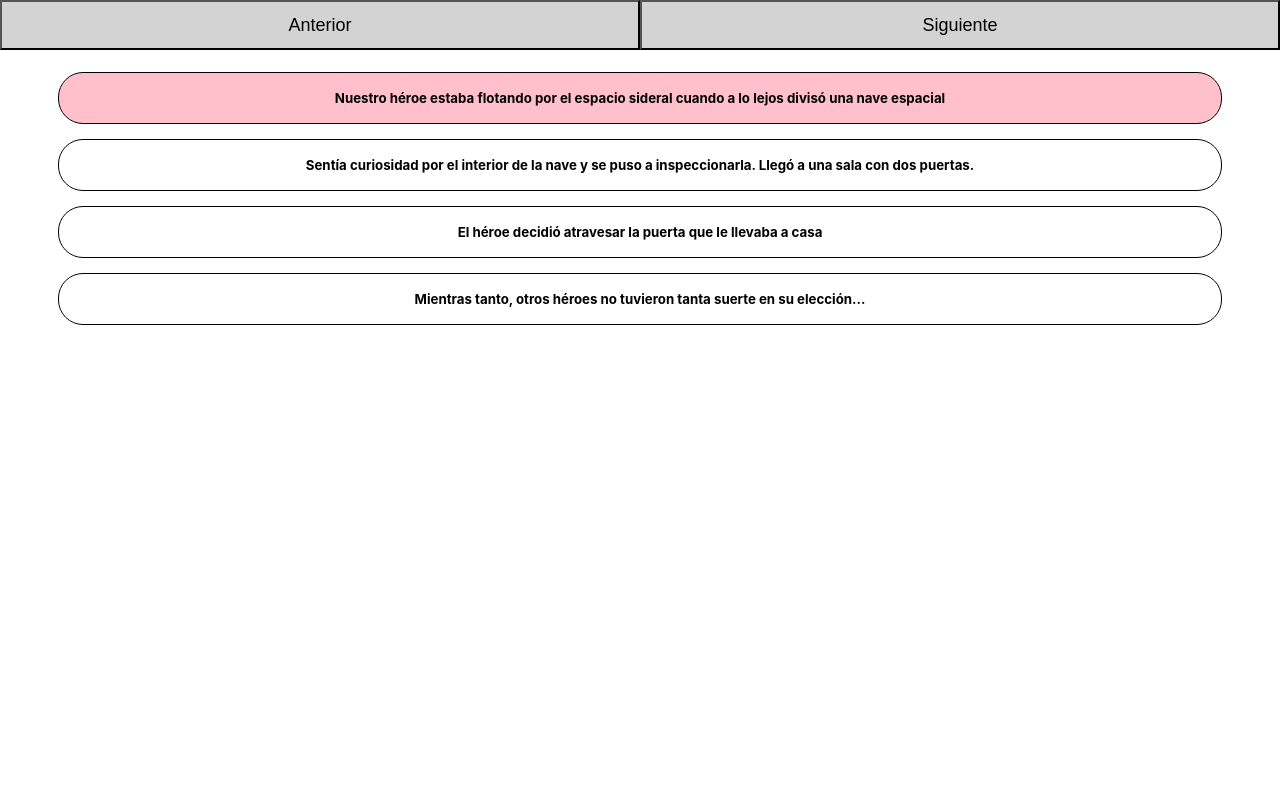
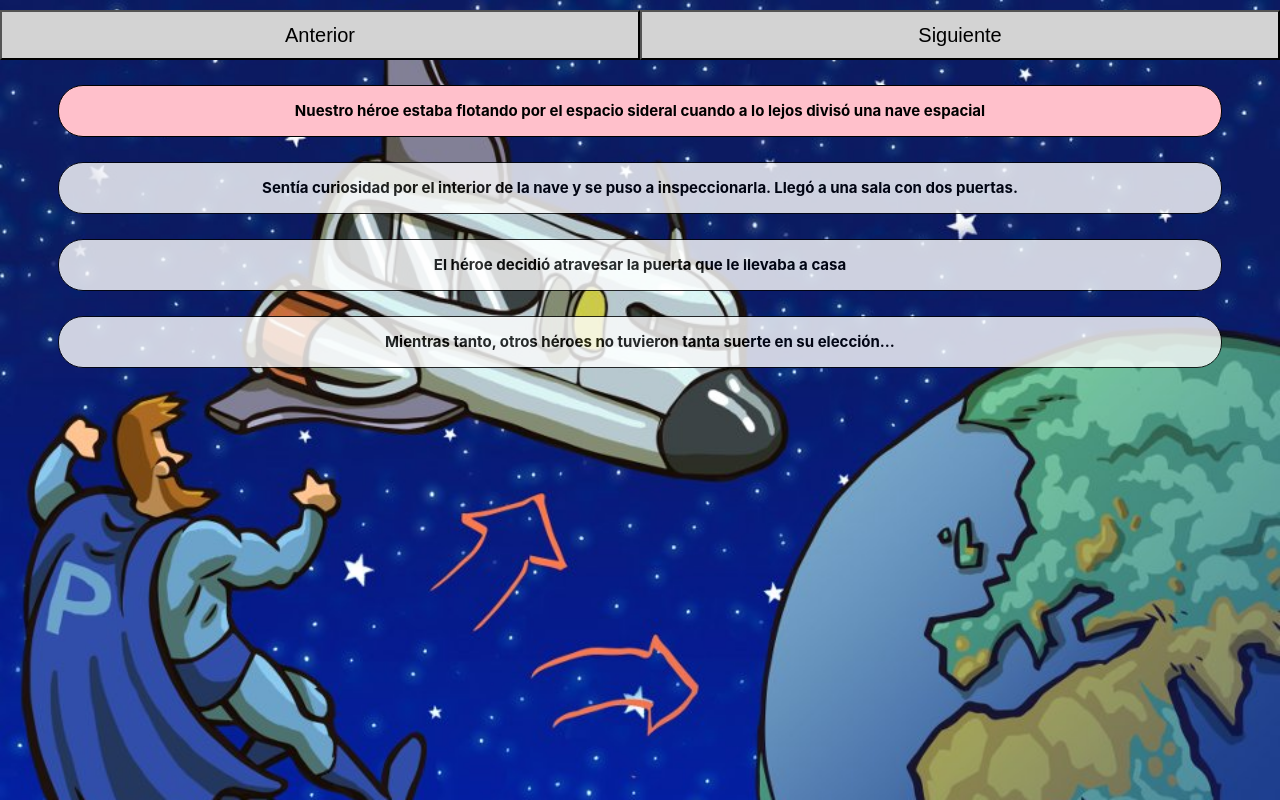
Before and after one commit to MariMatallana/REACT-Sprint-6, a React (Create React App) app: page / in a window 1280 px wide. Both pictures are taken after a click on the button "Empezar". Built offline with nearby package versions, Linux system fonts and the light colour scheme.

Commit message:
Nivel-3-ok

```diff
--- a/src/Components/BackgroundPicture.js
+++ b/src/Components/BackgroundPicture.js
@@ -5,13 +5,20 @@ function BackgroundPicture(props) {
     const img = props.images
     const num = props.counter
 
-    console.log(img, num)
+
+    const myStyle = {
+        backgroundImage: `url(${img[num].img})`,
+        height: '100%',
+        backgroundSize: 'cover',
+        position: 'fixed',
+        width: '100%',
+    };
 
     return (
 
-        <div background={img[num]}></div>
+        <div style={myStyle}> </div>
 
-        )
+    )
 
 
 }
--- a/src/Components/Button-style.js
+++ b/src/Components/Button-style.js
@@ -4,6 +4,7 @@ export const Button = styled.button`
     width: 50%;
     height: 50px;
     cursor: pointer;
-    font-size: 18px;
+    font-size: 20px;
+    margin-top: 10px;
     background-color: lightgray;
 `
--- a/src/Components/Container-style.js
+++ b/src/Components/Container-style.js
@@ -6,9 +6,11 @@ export const Container = styled.div`
   width: 90%;
   min-height: 40px;
   line-height: 40px;
+  font-size: 15px;
   text-align:center;
   background-color: ${props => props.color};
-  margin-top: 15px;
+  opacity: ${props => props.opacity};
+  margin-top: 25px;
   margin-bottom: 15px;
   border-style: solid;
   border-color: black;
--- a/src/Components/Escena.js
+++ b/src/Components/Escena.js
@@ -2,10 +2,7 @@ import { Container } from "./Container-style"
 import { useState } from 'react'
 import { Button } from "./Button-style"
 import BackgroundPicture from "./BackgroundPicture"
-import uno from '../img/uno.jpg'
-import dos from '../img/dos.jpg'
-import tres from '../img/tres.jpg'
-import cuatro from '../img/cuatro.jpg'
+
 
 function Escena(props) {
 
@@ -33,20 +30,21 @@ function Escena(props) {
   }
 
   return (
-    // <BackgroundPicture images={newscenes} counter={count}>
     <div>
+      <BackgroundPicture images={newscenes} counter={count}></BackgroundPicture>
+      <div style={{position: 'fixed', width: '100%'}}>
       <Button onClick={() => restar(newscenes, numTotal)}> Anterior </Button>
       <Button onClick={() => sumar(newscenes, numTotal)}> Siguiente </Button>
-        <div>
       <h5>
         {newscenes.map((x, index) => (
           <div key={String(x)}>
-                <Container color={index == count ? "pink" : "white"} > {x.txt}</Container>
+            <Container color={index == count ? "pink" : "white"} opacity={index == count ? "1" : "0.8"}> {x.txt} </Container>
           </div>))}
       </h5>
       </div>
     </div>
-    // </BackgroundPicture>
+
+
 
   );
 }
```
Also changed, not shown: src/App.js (+11 -7 lines). Lines whose indentation alone changed are shown as unchanged.
